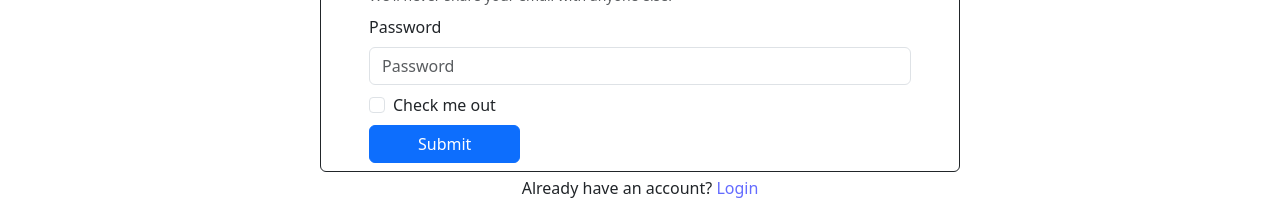
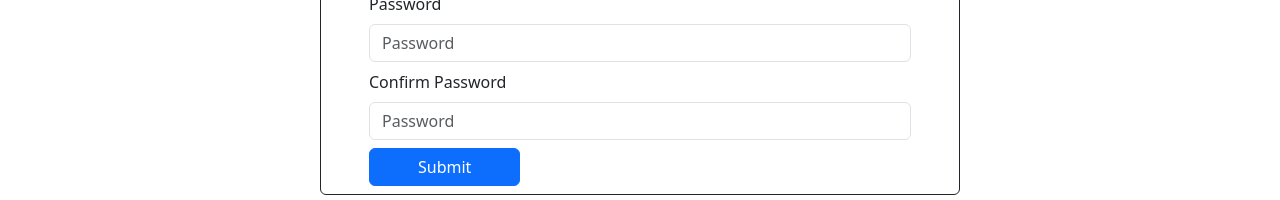
Before and after one commit to danutnanu/RoleBasedAccessControl, a React (Vite) app: page /register in a window 1280 px wide. Shown: the part 396-596 px from the top of the page. Built offline with nearby package versions, Linux system fonts and the light colour scheme.

Commit message:
Add console.log(formData), Add Confirm Password  input, Delete checkbox

```diff
--- a/src/components/pages/Register.jsx
+++ b/src/components/pages/Register.jsx
@@ -7,12 +7,17 @@ function Register() {
 
   const handleSubmit = (event) => {
     event.preventDefault();
-    console.log('Submit button clicked');
+    const formData = event.target.elements;
+    console.log(formData);
+    // const email = event.target.elements.formBasicEmail.value;
+    // const password = event.target.elements.formBasicPassword.value;
+    // console.log(email, password);
   };
   return (
     <>
       <p className='h4 text-center'>Register</p>
       <Form onSubmit={handleSubmit} className="w-50 mx-auto mb-1 border border-dark rounded">
+
         <Form.Group className="my-2 px-5" controlId="formBasicEmail">
           <Form.Label>Email address</Form.Label>
           <Form.Control type="email" placeholder="Enter email" />
@@ -26,9 +31,11 @@ function Register() {
           <Form.Control type="password" placeholder="Password" />
         </Form.Group>
 
-      <Form.Group className="mb-2 px-5" controlId="formBasicCheckbox">
-        <Form.Check type="checkbox" label="Check me out" />
+        <Form.Group className="mb-2 px-5" controlId="formBasicPassword">
+          <Form.Label>Confirm Password</Form.Label>
+          <Form.Control type="password" placeholder="Password" />
         </Form.Group>
+
         <Button className='mx-5 mb-2 px-5' variant="primary" type="submit">
           Submit
         </Button>
```
Lines whose indentation alone changed are shown as unchanged.
